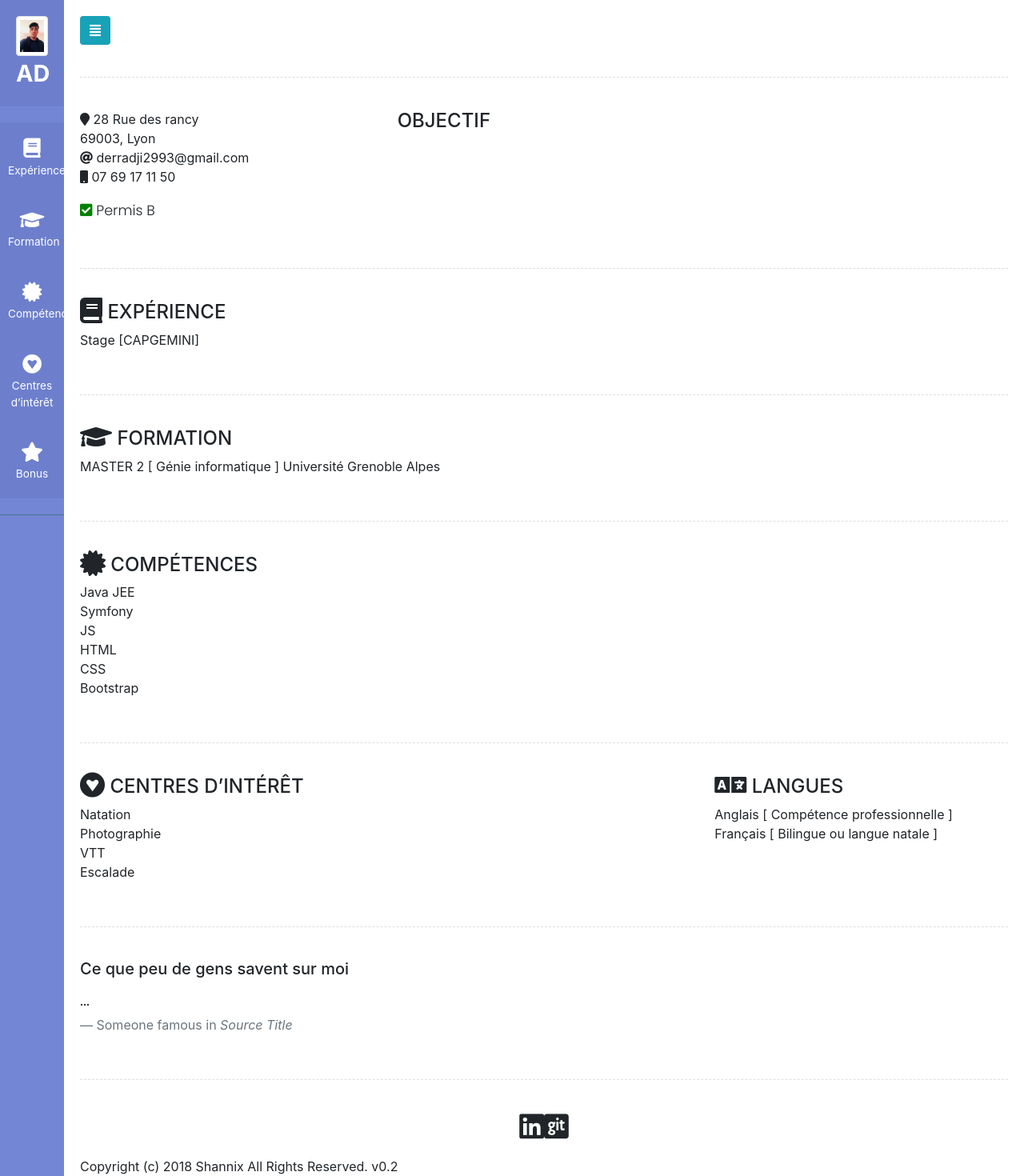
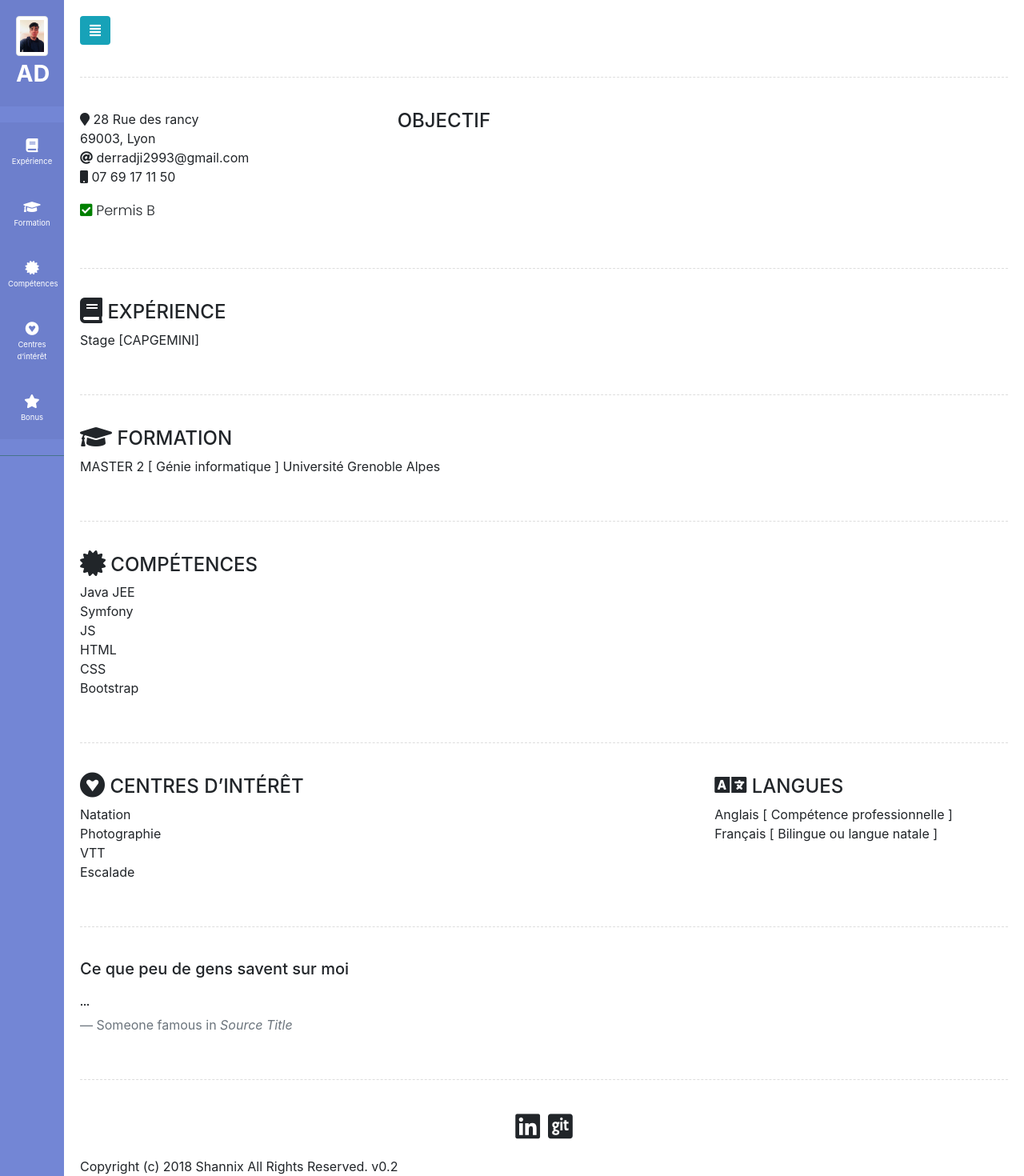
Before and after one commit to Shannix/angular-test, an Angular app: page / in a window 1280 px wide. Shown: the top 1470 px of the page at 80% size. Built offline with nearby package versions, Linux system fonts and the light colour scheme.

Commit message:
update style

```diff
--- a/src/app/app.component.css
+++ b/src/app/app.component.css
@@ -9,6 +9,13 @@
    ========================================================================== */
 @import "https://fonts.googleapis.com/css?family=Poppins:300,400,500,600,700";
 
+.space {
+    margin: 5px;
+}
+
+.sizesidemenu {
+    font-size: 70%;
+}
 
 html {
     color: #222;
--- a/src/app/app.component.html
+++ b/src/app/app.component.html
@@ -13,19 +13,19 @@
     </div>
 
     <ul class="list-unstyled components">
-      <li class="active">
+      <li class="active sizesidemenu">
         <a href="#experience"> <i class="fas fa-book"></i> Expérience </a>
       </li>
-      <li class="active">
+      <li class="active sizesidemenu">
         <a href="#formation"> <i class="fas fa-graduation-cap"></i> Formation </a>
       </li>
-      <li class="active">
+      <li class="active sizesidemenu">
         <a href="#competences"> <i class="fas fa-certificate"></i> Compétences </a>
       </li>
-      <li class="active">
+      <li class="active sizesidemenu">
         <a href="#centresInteret"> <i class="fab fa-gratipay"></i>  Centres d’intérêt </a>
       </li>
-      <li class="active">
+      <li class="active sizesidemenu">
         <a href="#bonus"> <i class="fas fa-star"></i> Bonus </a>
       </li>
     </ul>
@@ -118,12 +118,12 @@
 
     <footer>
       <p class="text-center">
-        <a href="{{LINKDIN}}" *ngIf="LINKDIN != '#'">  <i class="fab fa-linkedin fa-2x"></i></a>
-        <a href="{{GIT}}" *ngIf="GIT != '#'">  <i class="fab fa-git-square fa-2x"></i></a>
-        <a href="{{FB}}" *ngIf="FB != '#'">  <i class="fab fa-facebook fa-2x"></i> </a>
-        <a href="{{TWITTER}}" *ngIf="TWITTER != '#'">  <i class="fab fa-twitter-square fa-2x"></i></a>
-        <a href="{{INSTA}}" *ngIf="INSTA != '#'">  <i class="fab fa-instagram fa-2x"></i></a>
-        <a href="{{GOOGLEPLUS}}" *ngIf="GOOGLEPLUS != '#'">  <i class="fab fa-google-plus-square fa-2x"></i></a>
+        <a href="{{LINKDIN}}" class="space" *ngIf="LINKDIN != '#'">  <i class="fab fa-linkedin fa-2x"></i></a>
+        <a href="{{GIT}}" class="space" *ngIf="GIT != '#'">  <i class="fab fa-git-square fa-2x"></i></a>
+        <a href="{{FB}}" class="space" *ngIf="FB != '#'">  <i class="fab fa-facebook fa-2x"></i> </a>
+        <a href="{{TWITTER}}" class="space" *ngIf="TWITTER != '#'">  <i class="fab fa-twitter-square fa-2x"></i></a>
+        <a href="{{INSTA}}" class="space" *ngIf="INSTA != '#'">  <i class="fab fa-instagram fa-2x"></i></a>
+        <a href="{{GOOGLEPLUS}}" class="space" *ngIf="GOOGLEPLUS != '#'">  <i class="fab fa-google-plus-square fa-2x"></i></a>
       </p>
       Copyright (c) {{year}} {{owner}} All Rights Reserved. {{version}}
     </footer>
```
